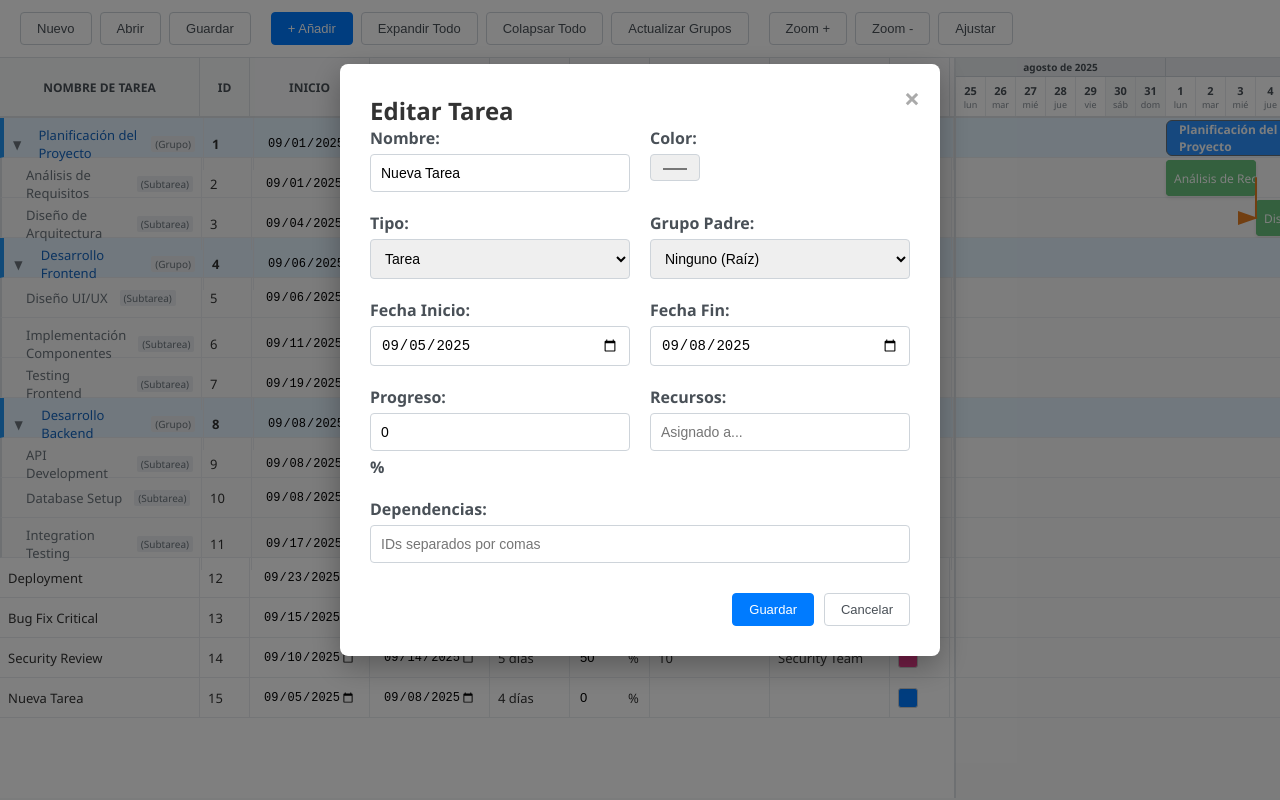
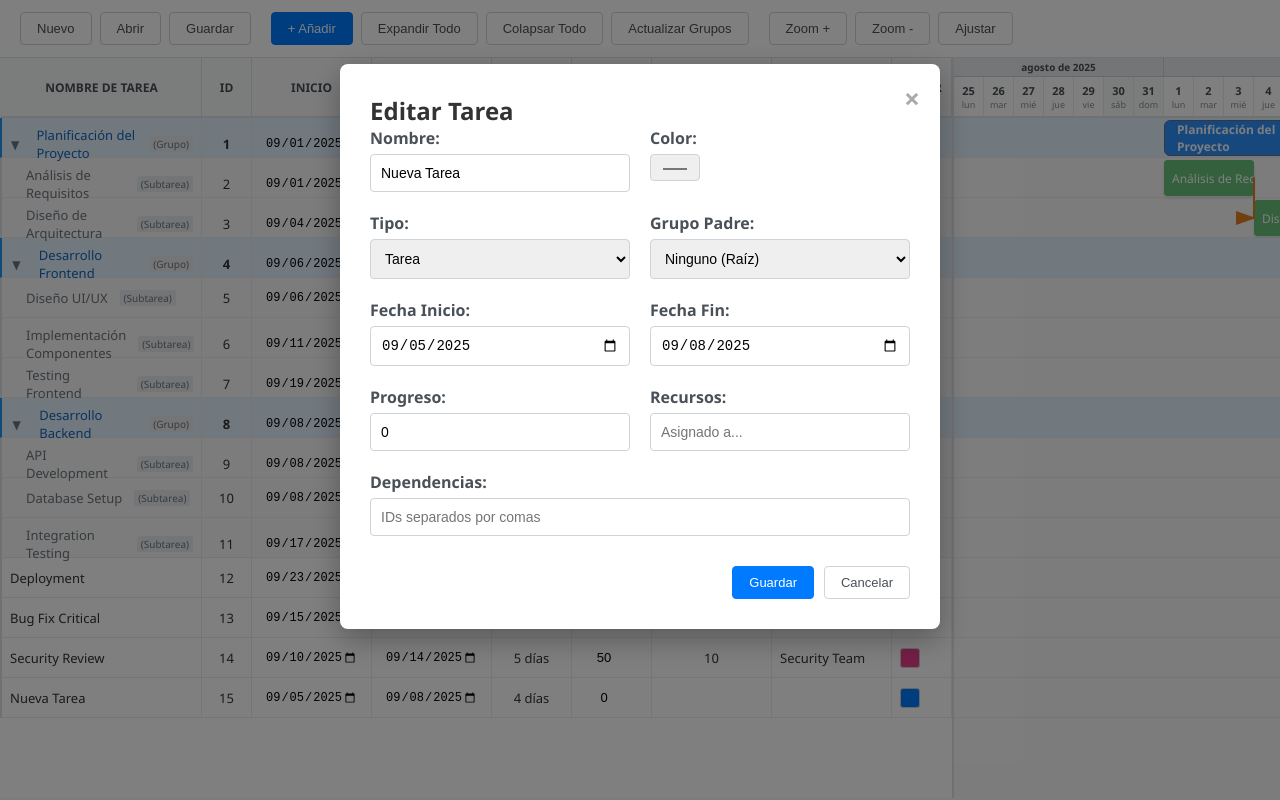
Before and after one commit to sergiocabellopacha/GanttProject, a plain HTML site: page gantt-app/index.html in a window 1280 px wide. Both pictures are taken after a click on the button "+ Añadir". Drawn offline with Linux system fonts and the light colour scheme.

Commit message:
Refactor task progress input and enhance styling for better alignment and centering

```diff
--- a/gantt-app/index.html
+++ b/gantt-app/index.html
@@ -85,7 +85,7 @@
                     <label>Fecha Fin: <input type="date" id="task-end" required></label>
                 </div>
                 <div class="form-row">
-                    <label>Progreso: <input type="number" id="task-progress" min="0" max="100" value="0"> %</label>
+                    <label>Progreso: <input type="number" id="task-progress" min="0" max="100" value="0"></label>
                     <label>Recursos: <input type="text" id="task-resources" placeholder="Asignado a..."></label>
                 </div>
                 <label>Dependencias: <input type="text" id="task-dependencies" placeholder="IDs separados por comas"></label>
--- a/gantt-app/script.js
+++ b/gantt-app/script.js
@@ -193,7 +193,7 @@ function renderTaskTable() {
                 </div>
                 <div class="task-cell">${duration} días</div>
                 <div class="task-cell">
-                    <input type="number" value="${task.progress}" min="0" max="100" style="width: 50px;" onchange="updateTaskField(${task.id}, 'progress', this.value)">%
+                    <input type="number" value="${task.progress}" min="0" max="100" style="width: 50px;" onchange="updateTaskField(${task.id}, 'progress', this.value)">
                 </div>
                 <div class="task-cell">${task.dependencies.join(', ')}</div>
                 <div class="task-cell">${task.resources || ''}</div>
--- a/gantt-app/styles.css
+++ b/gantt-app/styles.css
@@ -90,6 +90,7 @@ body {
     grid-template-columns: 200px 50px 120px 120px 80px 80px 120px 120px 60px;
     background: #f8f9fa;
     border-bottom: 2px solid #dee2e6;
+    border-left: 2px solid transparent;
     font-weight: 600;
     font-size: 12px;
     color: #495057;
@@ -114,6 +115,7 @@ body {
     display: grid;
     grid-template-columns: 200px 50px 120px 120px 80px 80px 120px 120px 60px;
     border-bottom: 1px solid #e9ecef;
+    border-left: 2px solid #dee2e6;
     height: 40px;
     min-height: 40px;
     transition: background-color 0.2s;
@@ -126,7 +128,7 @@ body {
 .task-row.group-row {
     background: #e3f2fd;
     font-weight: 600;
-    border-left: 4px solid #2196f3;
+    border-left: 2px solid #2196f3;
 }
 
 .task-row.group-row:hover {
@@ -197,6 +199,21 @@ body {
 .task-cell input:focus {
     outline: 2px solid #007bff;
     border-radius: 2px;
+}
+
+/* Estilos específicos para columnas con texto centrado */
+.task-row .task-cell:nth-child(2), /* ID */
+.task-row .task-cell:nth-child(5), /* Duración */
+.task-row .task-cell:nth-child(6), /* Progreso % */
+.task-row .task-cell:nth-child(7)  /* Dependencia */
+{
+    text-align: center;
+    justify-content: center;
+}
+
+/* Centrar también los inputs dentro de estas columnas */
+.task-row .task-cell:nth-child(6) input {
+    text-align: center;
 }
 
 /* Estilos específicos para campos de fecha */
```
Also changed, not shown: gantt-app/styles_backup.css (deleted).
